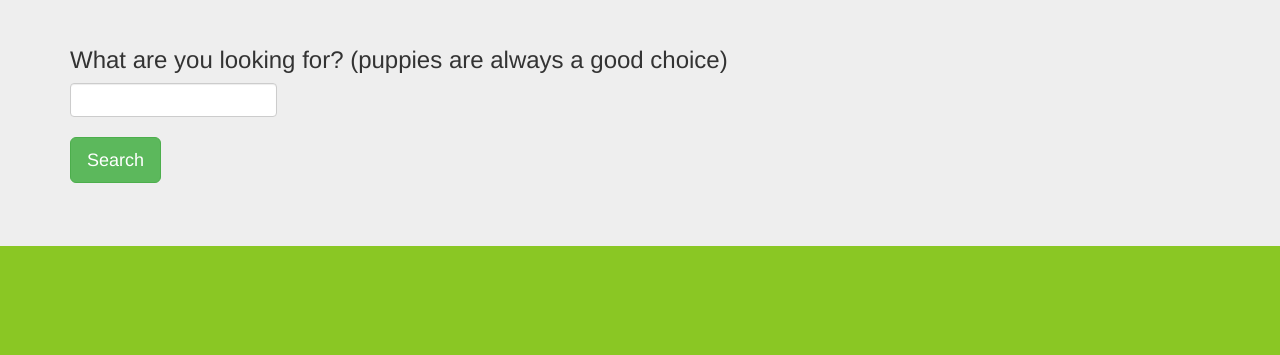
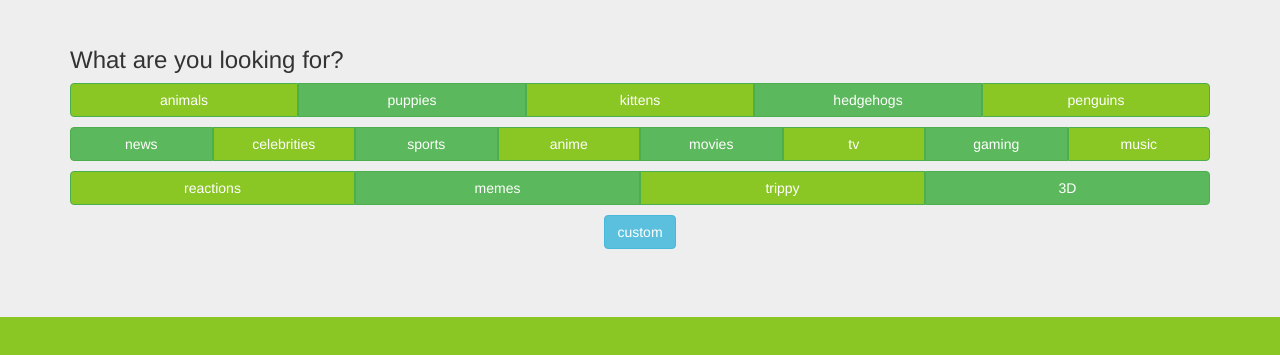
Before and after one commit to sperrow/imgur-gif-search, a website: page client/index.html in a window 1280 px wide. Shown: the part 201-556 px from the top of the page. Drawn offline with nearby package versions, Linux system fonts and the light colour scheme.

Commit message:
Add topic buttons

```diff
--- a/client/index.html
+++ b/client/index.html
@@ -1,5 +1,5 @@
 <!doctype html>
-<html ng-app="remixApp">
+<html ng-app="imgurApp">
   <head>
     <meta charset="utf-8">
     <meta http-equiv="X-UA-Compatible" content="IE=edge">
@@ -14,17 +14,79 @@
   <body ng-controller="ImgurController">
     <div class="jumbotron">
       <div class="container">
-        <img class="logo" src="http://logonoid.com/images/imgur-logo.png">
+        <img class="logo" src="http://i.imgur.com/rbUKvNP.png">
         <span class="heading">Gif Search</span>
       </div>
       <div class="container">
-        <form class="search" ng-submit="search()">
+
+        <h3>What are you looking for?</h3>
+        <div class="btn-group btn-group-justified btn-row" role="group">
+          <div class="btn-group" role="group">
+            <button type="button" class="btn" ng-click="searchButton('animals')">animals</button>
+          </div>
+          <div class="btn-group" role="group">
+            <button type="button" class="btn" ng-click="searchButton('puppies')">puppies</button>
+          </div>
+          <div class="btn-group" role="group">
+            <button type="button" class="btn" ng-click="searchButton('kittens')">kittens</button>
+          </div>
+          <div class="btn-group" role="group">
+            <button type="button" class="btn" ng-click="searchButton('hedgehogs')">hedgehogs</button>
+          </div>
+          <div class="btn-group" role="group">
+            <button type="button" class="btn" ng-click="searchButton('penguins')">penguins</button>
+          </div>
+        </div>
+        <div class="btn-group btn-group-justified btn-row" role="group">
+          <div class="btn-group" role="group">
+            <button type="button" class="btn" ng-click="searchButton('news')">news</button>
+          </div>
+          <div class="btn-group" role="group">
+            <button type="button" class="btn" ng-click="searchButton('celebrities')">celebrities</button>
+          </div>
+          <div class="btn-group" role="group">
+            <button type="button" class="btn" ng-click="searchButton('sports')">sports</button>
+          </div>
+          <div class="btn-group" role="group">
+            <button type="button" class="btn" ng-click="searchButton('anime')">anime</button>
+          </div>
+          <div class="btn-group" role="group">
+            <button type="button" class="btn" ng-click="searchButton('movies')">movies</button>
+          </div>
+          <div class="btn-group" role="group">
+            <button type="button" class="btn" ng-click="searchButton('tv')">tv</button>
+          </div>
+          <div class="btn-group" role="group">
+            <button type="button" class="btn" ng-click="searchButton('gaming')">gaming</button>
+          </div>
+          <div class="btn-group" role="group">
+            <button type="button" class="btn" ng-click="searchButton('music')">music</button>
+          </div>
+        </div>
+        <div class="btn-group btn-group-justified btn-row" role="group">
+          <div class="btn-group" role="group">
+            <button type="button" class="btn" ng-click="searchButton('reactions')">reactions</button>
+          </div>
+          <div class="btn-group" role="group">
+            <button type="button" class="btn" ng-click="searchButton('memes')">memes</button>
+          </div>
+          <div class="btn-group" role="group">
+            <button type="button" class="btn" ng-click="searchButton('trippy')">trippy</button>
+          </div>
+          <div class="btn-group" role="group">
+            <button type="button" class="btn" ng-click="searchButton('3D')">3D</button>
+          </div>
+        </div>
+
+        <button type="button" class="btn btn-info center-block" ng-click="toggleCustom()">custom</button>
+        <br>
+        <form class="search" ng-submit="searchCustom()" ng-show="custom">
           <div class="form-group">
-            <h3>What are you looking for? (puppies are always a good choice)</h3>
-            <input type="text" class="form-control" name="query" ng-model="query">
-            <button type="submit" class="btn btn-lg btn-success">Search</button>
+            <input type="text" class="form-control center-block" name="query" ng-model="query">
+            <button type="submit" class="btn btn-default center-block">Search</button>
           </div>
         </form>
+
       </div>
     </div>
     <div class="container" ng-show="results">
--- a/client/index.js
+++ b/client/index.js
@@ -1,4 +1,8 @@
-var app = angular.module('remixApp', [])
+// '7c6e059ab0d1c94' for production, 'bf2367d089429e4' for local development
+var clientId = '7c6e059ab0d1c94';
+var errorUrl = 'https://api.imgur.com/oauth2/authorize?client_id=' + clientId + '&response_type=code';
+
+var app = angular.module('imgurApp', [])
 
 .factory('Imgur', function($http) {
   var getSearch = function(query) {
@@ -23,18 +27,35 @@ var app = angular.module('remixApp', [])
 .controller('ImgurController', function($scope, $http, Imgur) {
   $scope.query;
   $scope.results;
+  $scope.custom = false;
   $scope.quantity = 10;
   $scope.moreResults = true;
 
-  $scope.search = function() {
+  $scope.searchButton = function(query) {
+    $scope.custom = false;
+    Imgur.getSearch(query)
+    .success(function(results) {
+      $scope.results = Array.prototype.slice.call(results.data);
+    })
+    .error(function(error) {
+      // if error, redirect to imgur authorization page
+      window.location.href = errorUrl;
+    });
+  };
+
+  $scope.searchCustom = function() {
     Imgur.getSearch($scope.query)
     .success(function(results) {
       $scope.results = Array.prototype.slice.call(results.data);
     })
     .error(function(error) {
       // if error, redirect to imgur authorization page
-      window.location.href = 'https://api.imgur.com/oauth2/authorize?client_id=9a064529bee0987&response_type=code';
+      window.location.href = errorUrl;
     });
+  };
+
+  $scope.toggleCustom = function() {
+    $scope.custom = !$scope.custom;
   };
 
   $scope.showMore = function() {
--- a/client/style.css
+++ b/client/style.css
@@ -10,6 +10,34 @@ body {
 .heading {
   font-size: 4.2em;
   font-family: 'Varela Round', sans-serif;
+}
+
+.btn-row {
+  margin-bottom: 10px;
+}
+
+.btn-row .btn {
+  color: #fff;
+}
+
+.btn-row:nth-child(odd) .btn-group:nth-child(odd) .btn {
+  background-color: #5CB85C;
+  border-color: #4CAE4C;
+}
+
+.btn-row:nth-child(even) .btn-group:nth-child(even) .btn {
+  background-color: #5CB85C;
+  border-color: #4CAE4C;
+}
+
+.btn-row:nth-child(odd) .btn-group:nth-child(even) .btn {
+  background-color: #8AC724;
+  border-color: #4CAE4C;
+}
+
+.btn-row:nth-child(even) .btn-group:nth-child(odd) .btn {
+  background-color: #8AC724;
+  border-color: #4CAE4C;
 }
 
 .search input {
--- a/server.js
+++ b/server.js
@@ -9,7 +9,7 @@ if (!process.env.CLIENT_ID) {
   var config = require('./config.js');
 }
 
-var port = process.env.PORT || 3000;
+var port = process.env.PORT || 3999;
 
 var app = express();
 
```
